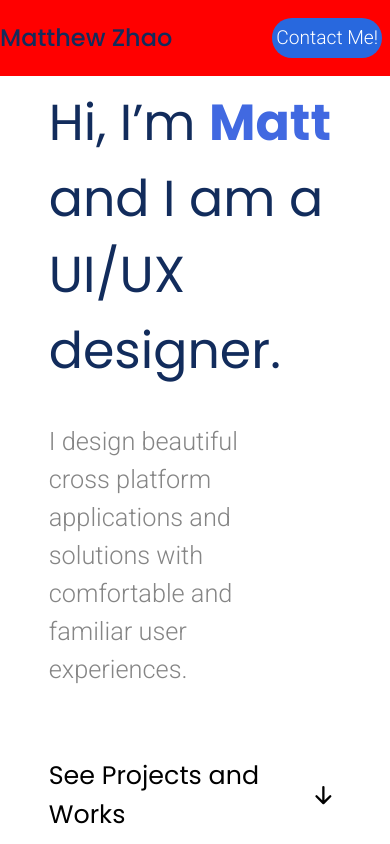
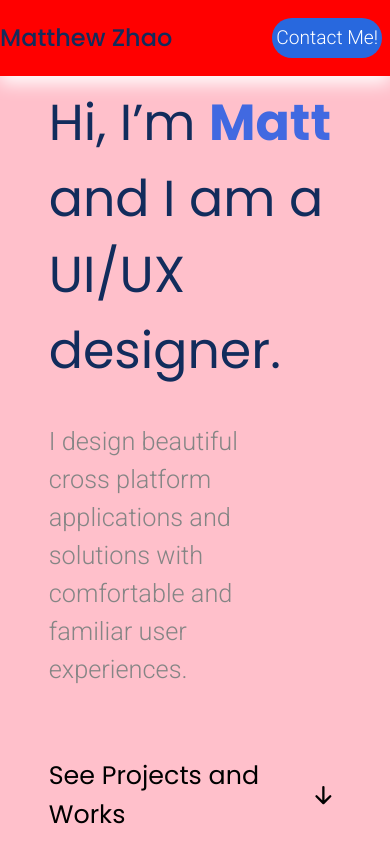
Before and after one commit to ItsMe-Matt/portfolio, a Next.js app: page / in a window 390 px wide. Shown: the top 844 px of the page. Built offline with nearby package versions, Linux system fonts and the light colour scheme.

Commit message:
mobile testing 2

```diff
--- a/pages/_document.js
+++ b/pages/_document.js
@@ -1,5 +1,6 @@
 import Document, { Html, Head, Main, NextScript } from 'next/document'
 import { ServerStyleSheet } from 'styled-components';
+
 
 export default class MyDocument extends Document {
   static async getInitialProps(ctx) {
@@ -41,7 +42,6 @@ export default class MyDocument extends Document {
         <body>
           <Main />
           <NextScript />
-          <div id="modal-root"></div>
         </body>
       </Html>
     )
--- a/pages/index.js
+++ b/pages/index.js
@@ -62,8 +62,7 @@ export default function Home() {
     setULColor2("transparent")
   }
 
-  return (<div>
-    <Container>
+  return <Container>
     <HeadNav />
       <Hero>
         <RowCenter>
@@ -133,12 +132,14 @@ export default function Home() {
         />
       </FooterArea>
     </Container>
-    </div>)
+
 }
 
 
 
 const Container = styled.div`
+width: 100vw;
+background-color: pink;
 `
 const Hero = styled.div`
   height: 91vh;
```
